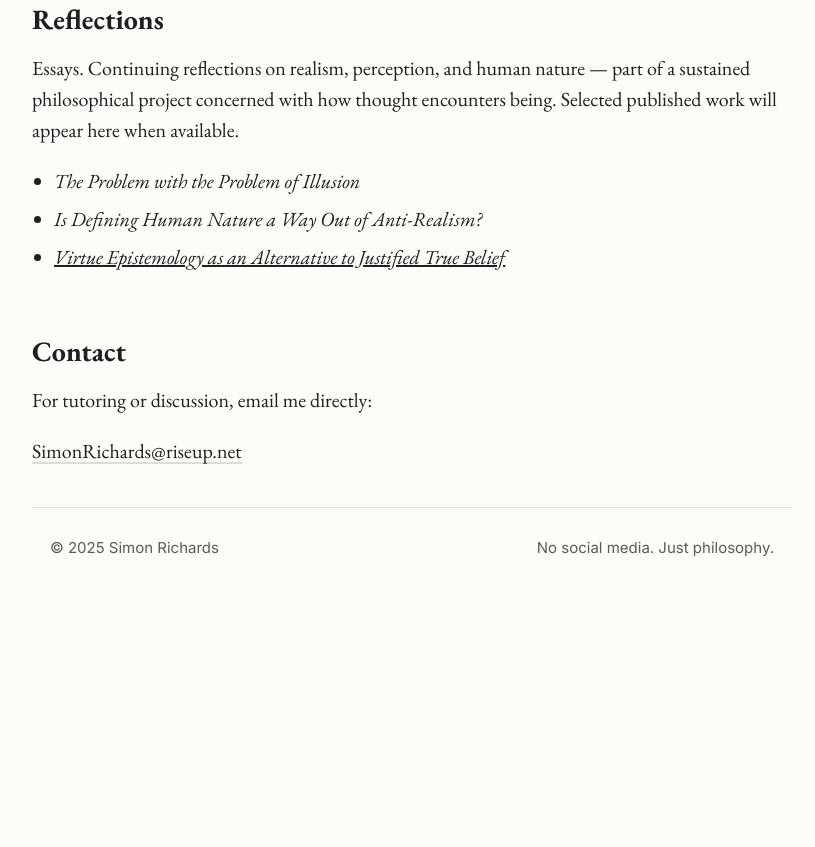
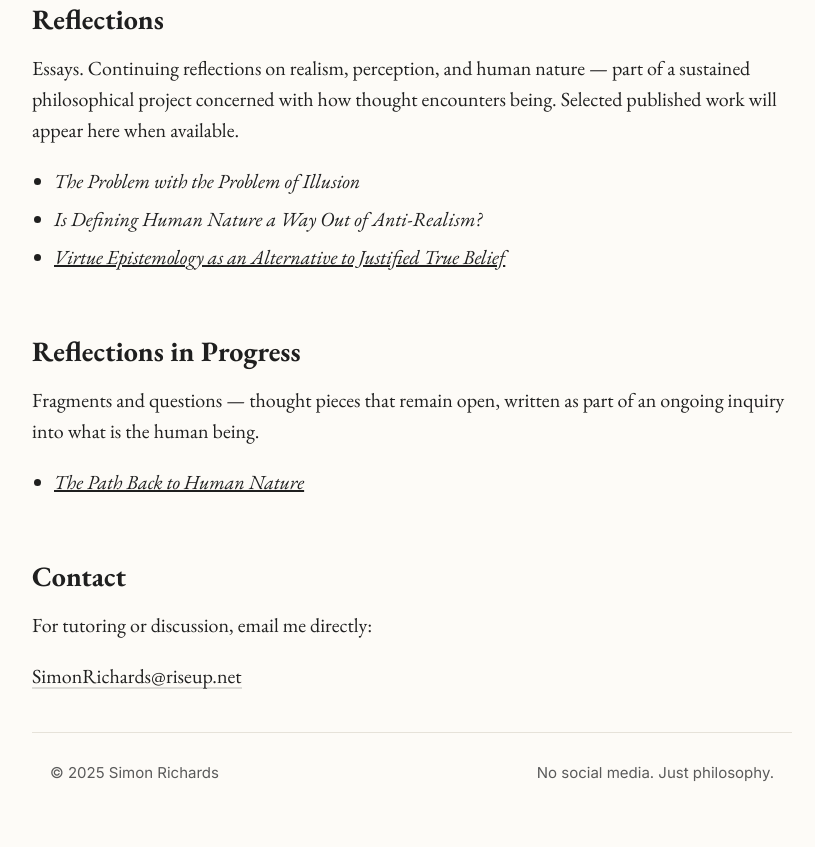
Before and after one commit to SimonJRichards/simonrichards.github.io, a plain HTML site: page index.html in a window 1280 px wide. Shown: the part 1621-2468 px from the top of the page, without its empty margins (228-1043 px from the left). Before the commit the page ends 2288 px from the top, so only its background shows below. Drawn offline with nearby package versions, Linux system fonts and the light colour scheme.

Commit message:
Add files via upload

```diff
--- a/index.html
+++ b/index.html
@@ -192,6 +192,15 @@
 
     </section>
 
+	  <section id="notes">
+  <h2>Reflections in Progress</h2>
+  <p>Fragments and questions — thought pieces that remain open, written as part of an ongoing inquiry into what is the human being.</p>
+
+  <ul>
+    <li><a href="the-path-back-to-human-nature.html"><em>The Path Back to Human Nature</em></a></li>
+  </ul>
+</section>
+
     <section id="contact">
       <h2>Contact</h2>
       <p>For tutoring or discussion, email me directly:</p>
```
